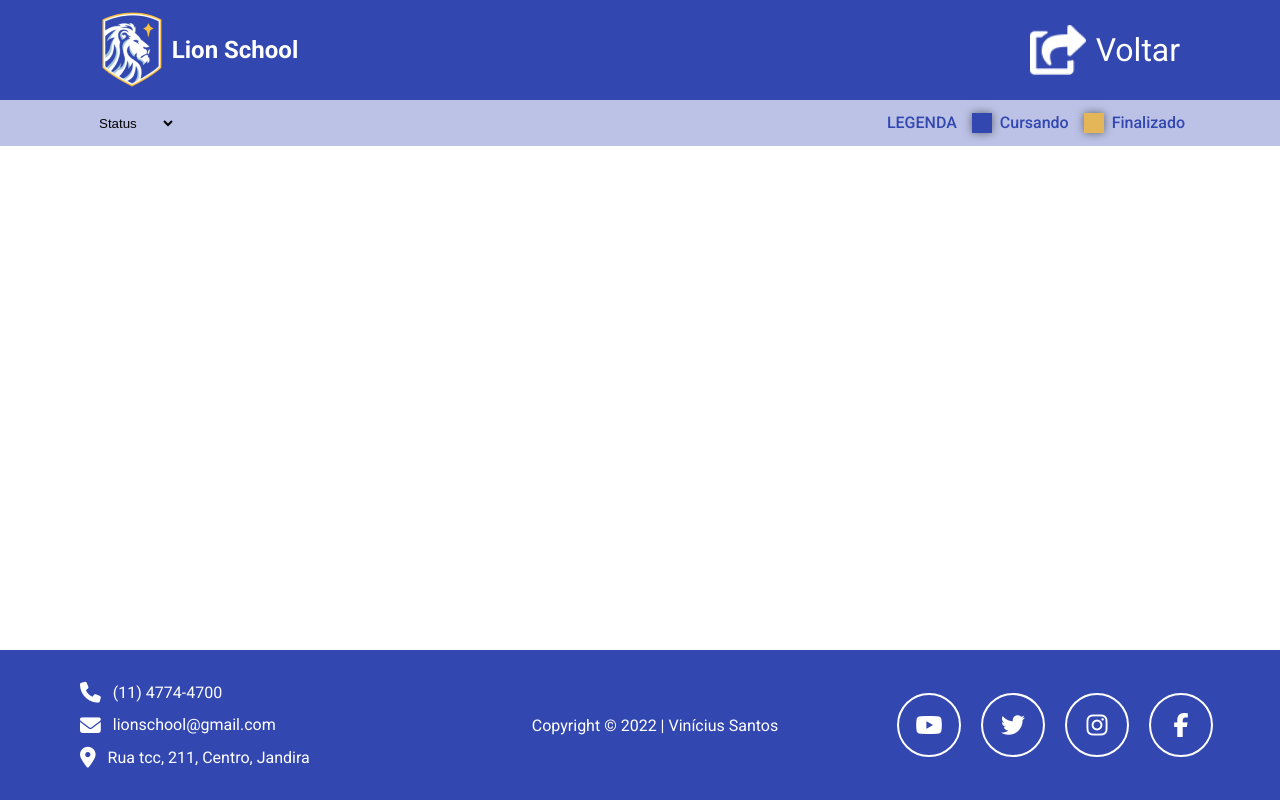
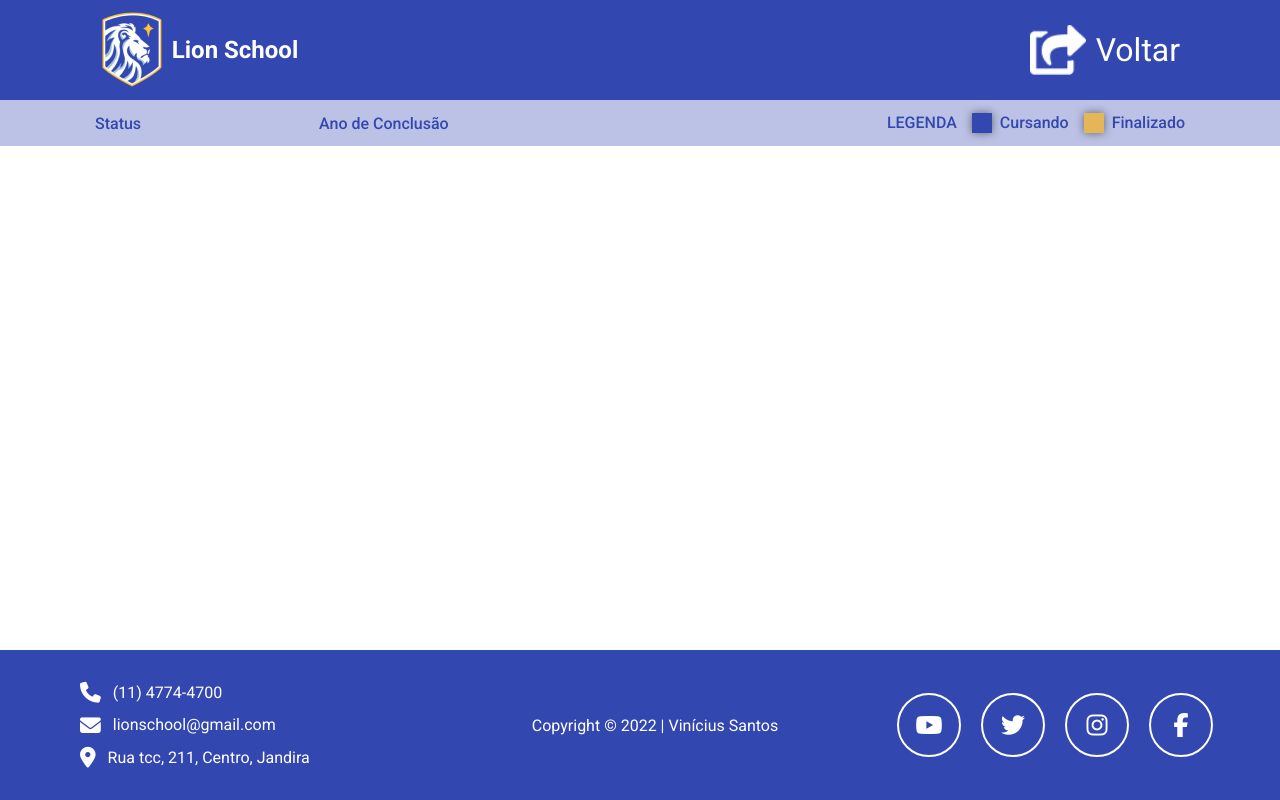
Before and after one commit to vini00784/project-back-and-front, a plain HTML site: page assets/pages/students-list.html in a window 1280 px wide. Drawn offline with Linux system fonts and the light colour scheme; no server answers.

Commit message:
estlização dos menus

```diff
--- a/assets/css/students-list.css
+++ b/assets/css/students-list.css
@@ -25,6 +25,34 @@ main {
     align-items: center;
     background-color: #BCC2E5;
 }
+.menus-container {
+    display: flex;
+    margin-left: 95px;
+    font-size: 1rem;
+    width: fit-content;
+    gap: 150px;
+}
+.status-menu,
+.conclusion-year-menu {
+    border: none;
+    background: none;
+    color: var(--default-color);
+    appearance: none;
+    outline: none;
+
+    font-size: 1rem;
+    font-weight: 500;
+    font-family: 'Roboto', sans-serif;
+}
+.status-menu option,
+.conclusion-year-menu option {
+    background-color: var(--default-color);
+    color: #FFFFFF;
+    padding: 25px;
+    font-size: 1rem;
+    font-weight: 400;
+    font-family: 'Roboto', sans-serif;
+}
 .subtitle {
     display: flex;
     gap: 15px;
@@ -36,9 +64,6 @@ main {
 .studying, .finished {
     display: flex;
     gap: 8px;
-}
-.menu {
-    margin-left: 95px;
 }
 .subtitle {
     margin-right: 95px;
--- a/assets/pages/students-list.html
+++ b/assets/pages/students-list.html
@@ -36,11 +36,16 @@
 
     <main>
         <div class="subtitle-container">
-            <select name="Status" class="menu">
-                <option value="Status">Status</option>
-                <option value="Finalizado">Finalizado</option>
-                <option value="Cursando">Cursando</option>
-            </select>
+            <div class="menus-container">
+                <select name="Status" class="status-menu">
+                    <option value="Status">Status</option>
+                    <option value="Finalizado">Finalizado</option>
+                    <option value="Cursando">Cursando</option>
+                </select>
+                <select name="Ano de Conclusão" class="conclusion-year-menu">
+                    <option value="Ano de Conclusão">Ano de Conclusão</option>
+                </select>
+            </div>
 
             <div class="subtitle">
                 <span class="subtitle-text">LEGENDA</span>
```
